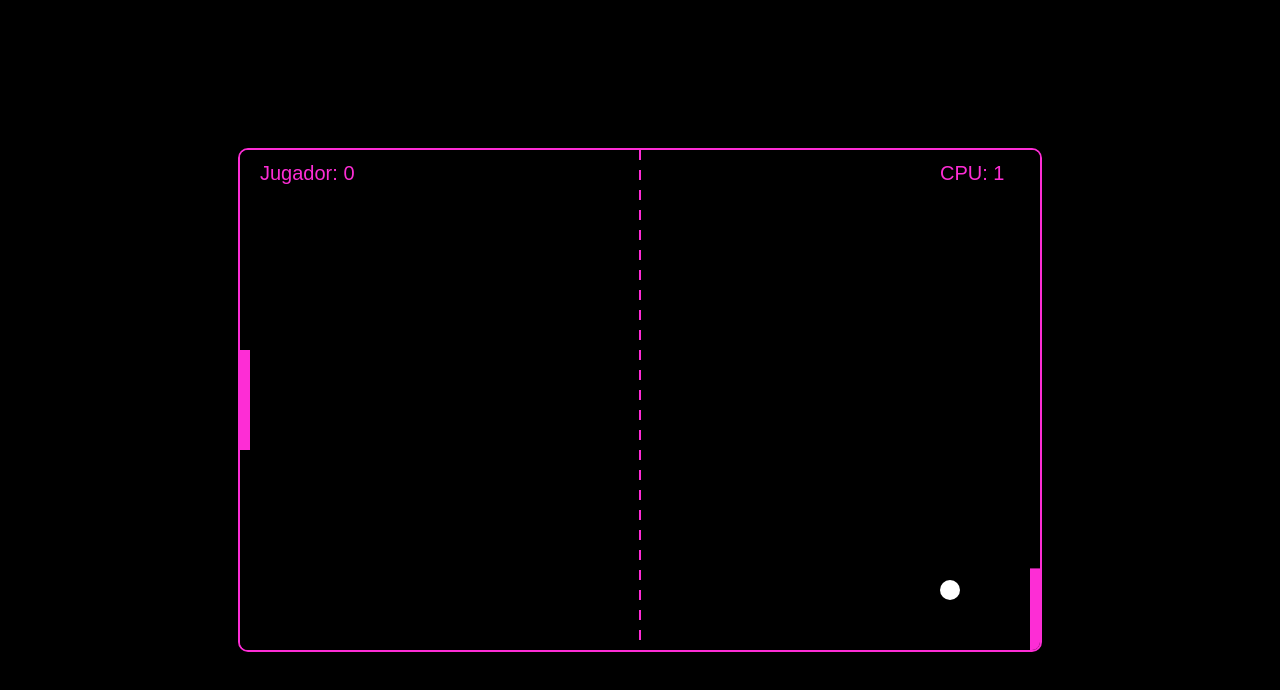
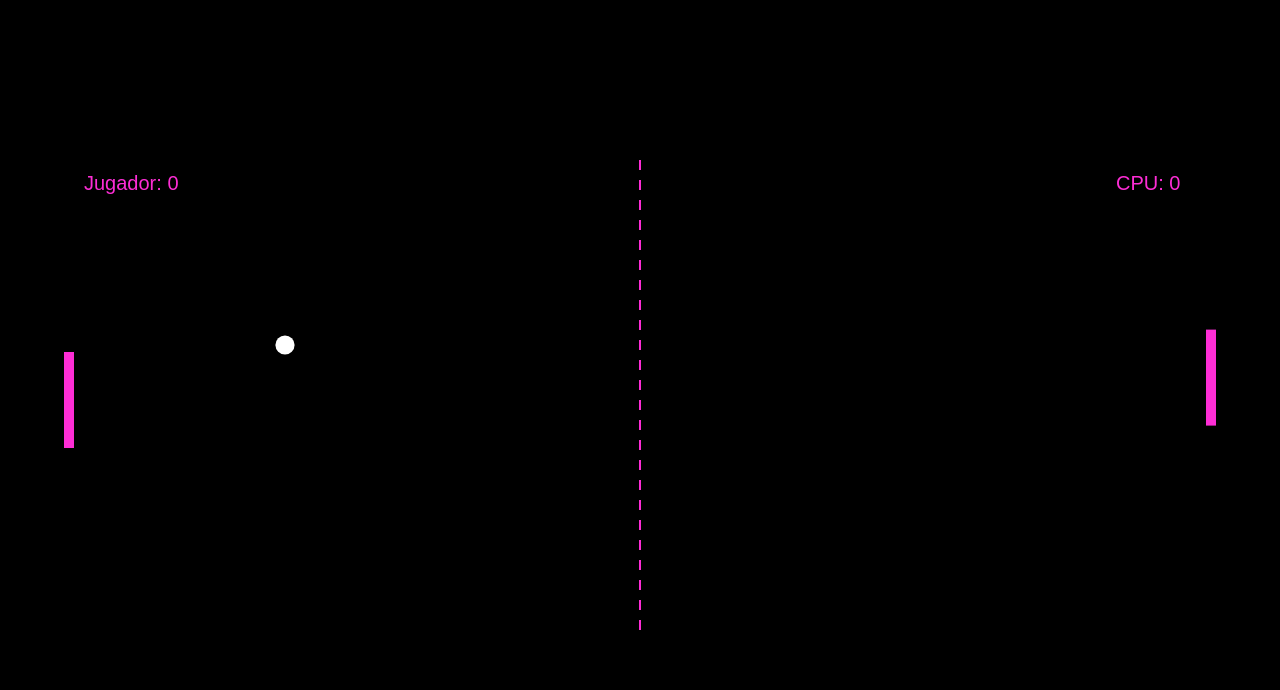
Before and after one commit to CESAR12241S/mi-juego, a plain HTML site: page index.html in a window 1280 px wide. Drawn offline with Linux system fonts and the light colour scheme.

Commit message:
Update index.html

```diff
--- a/index.html
+++ b/index.html
@@ -4,38 +4,59 @@
     <meta charset="UTF-8">
     <title>Juego de Pong</title>
     <style>
+        * {
+            margin: 0;
+            padding: 0;
+            box-sizing: border-box;
+        }
         body {
-            margin: 0;
             display: flex;
             justify-content: center;
             align-items: center;
             height: 100vh;
             background-color: #000;
+            overflow: hidden;
         }
         canvas {
-            border: 2px solid #fd2dd5;
-            border-radius: 10px;
-            box-sizing: border-box;
+            display: block;
+            max-width: 100%;
+            height: auto;
         }
     </style>
 </head>
 <body>
-    <canvas id="pongCanvas" width="800" height="500"></canvas>
+    <canvas id="pongCanvas"></canvas>
     <script>
         const canvas = document.getElementById('pongCanvas');
         const context = canvas.getContext('2d');
 
-        const paddleWidth = 10, paddleHeight = 100;
-        const ballSize = 10;
+        let canvasWidth, canvasHeight;
+        const paddleWidth = 10, paddleHeightFactor = 0.2, ballSizeFactor = 0.02;
+        let paddleHeight, ballSize;
+        let playerY, cpuY, ballX, ballY, ballSpeedX, ballSpeedY;
+        let playerScore = 0, cpuScore = 0;
+        const winningScore = 5;
+        let gameOver = false;
         const playerSpeed = 8, cpuEffectiveness = 0.7;
-        const winningScore = 5;
-        let playerY = (canvas.height - paddleHeight) / 2;
-        let cpuY = (canvas.height - paddleHeight) / 2;
-        let ballX = canvas.width / 2, ballY = canvas.height / 2;
-        let ballSpeedX = 5, ballSpeedY = 5;
-        let playerScore = 0, cpuScore = 0;
-        let gameOver = false;
 
+        // Resize canvas to fit the window
+        function resizeCanvas() {
+            canvasWidth = window.innerWidth * 0.9; // 90% of the window width
+            canvasHeight = window.innerHeight * 0.6; // 60% of the window height
+            canvas.width = canvasWidth;
+            canvas.height = canvasHeight;
+
+            paddleHeight = canvasHeight * paddleHeightFactor; // Paddle height is a percentage of canvas height
+            ballSize = canvasHeight * ballSizeFactor; // Ball size is a percentage of canvas height
+            playerY = (canvasHeight - paddleHeight) / 2;
+            cpuY = (canvasHeight - paddleHeight) / 2;
+            ballX = canvasWidth / 2;
+            ballY = canvasHeight / 2;
+            ballSpeedX = 5;
+            ballSpeedY = 5;
+        }
+
+        // Draw function
         function drawRect(x, y, width, height, color) {
             context.fillStyle = color;
             context.fillRect(x, y, width, height);
@@ -50,8 +71,8 @@
         }
 
         function drawNet() {
-            for (let i = 0; i < canvas.height; i += 20) {
-                drawRect(canvas.width / 2 - 1, i, 2, 10, '#fd2dd5');
+            for (let i = 0; i < canvasHeight; i += 20) {
+                drawRect(canvasWidth / 2 - 1, i, 2, 10, '#fd2dd5');
             }
         }
 
@@ -59,8 +80,8 @@
             if (playerScore >= winningScore || cpuScore >= winningScore) {
                 gameOver = true;
             }
-            ballX = canvas.width / 2;
-            ballY = canvas.height / 2;
+            ballX = canvasWidth / 2;
+            ballY = canvasHeight / 2;
             ballSpeedX = -ballSpeedX;
         }
 
@@ -70,7 +91,7 @@
             ballX += ballSpeedX;
             ballY += ballSpeedY;
 
-            if (ballY <= 0 || ballY >= canvas.height) {
+            if (ballY <= 0 || ballY >= canvasHeight) {
                 ballSpeedY = -ballSpeedY;
             }
 
@@ -83,10 +104,10 @@
                 }
             }
 
-            if (ballX >= canvas.width - paddleWidth) {
+            if (ballX >= canvasWidth - paddleWidth) {
                 if (ballY > cpuY && ballY < cpuY + paddleHeight) {
                     ballSpeedX = -ballSpeedX;
-                } else if (ballX > canvas.width) {
+                } else if (ballX > canvasWidth) {
                     playerScore++;
                     resetBall();
                 }
@@ -110,24 +131,24 @@
         }
 
         function render() {
-            drawRect(0, 0, canvas.width, canvas.height, '#000');
+            drawRect(0, 0, canvasWidth, canvasHeight, '#000');
             drawNet();
             drawRect(0, playerY, paddleWidth, paddleHeight, '#fd2dd5');
-            drawRect(canvas.width - paddleWidth, cpuY, paddleWidth, paddleHeight, '#fd2dd5');
+            drawRect(canvasWidth - paddleWidth, cpuY, paddleWidth, paddleHeight, '#fd2dd5');
             drawCircle(ballX, ballY, ballSize, '#fff');
 
             context.fillStyle = '#fd2dd5';
             context.font = '20px Arial';
             context.fillText(`Jugador: ${playerScore}`, 20, 30);
-            context.fillText(`CPU: ${cpuScore}`, canvas.width - 100, 30);
+            context.fillText(`CPU: ${cpuScore}`, canvasWidth - 100, 30);
 
             if (gameOver) {
                 context.fillStyle = '#fd2dd5';
                 context.font = '48px Arial';
                 const message = playerScore >= winningScore ? '¡Ganaste!' : 'La CPU ganó';
-                context.fillText(message, canvas.width / 2 - context.measureText(message).width / 2, canvas.height / 2);
+                context.fillText(message, canvasWidth / 2 - context.measureText(message).width / 2, canvasHeight / 2);
                 context.font = '24px Arial';
-                context.fillText('Haz clic para reiniciar', canvas.width / 2 - context.measureText('Haz clic para reiniciar').width / 2, canvas.height / 2 + 40);
+                context.fillText('Haz clic para reiniciar', canvasWidth / 2 - context.measureText('Haz clic para reiniciar').width / 2, canvasHeight / 2 + 40);
             }
         }
 
@@ -138,13 +159,14 @@
 
         setInterval(gameLoop, 1000 / 60);
 
+        window.addEventListener('resize', resizeCanvas); // Re-adjust canvas on window resize
         window.addEventListener('mousemove', (event) => {
             const rect = canvas.getBoundingClientRect();
             const root = document.documentElement;
             const mouseY = event.clientY - rect.top - root.scrollTop;
             playerY = mouseY - paddleHeight / 2;
             if (playerY < 0) playerY = 0;
-            if (playerY > canvas.height - paddleHeight) playerY = canvas.height - paddleHeight;
+            if (playerY > canvasHeight - paddleHeight) playerY = canvasHeight - paddleHeight;
         });
 
         canvas.addEventListener('click', () => {
@@ -154,6 +176,8 @@
                 gameOver = false;
             }
         });
+
+        resizeCanvas(); // Initial call to set canvas size
     </script>
 </body>
 </html>
```
